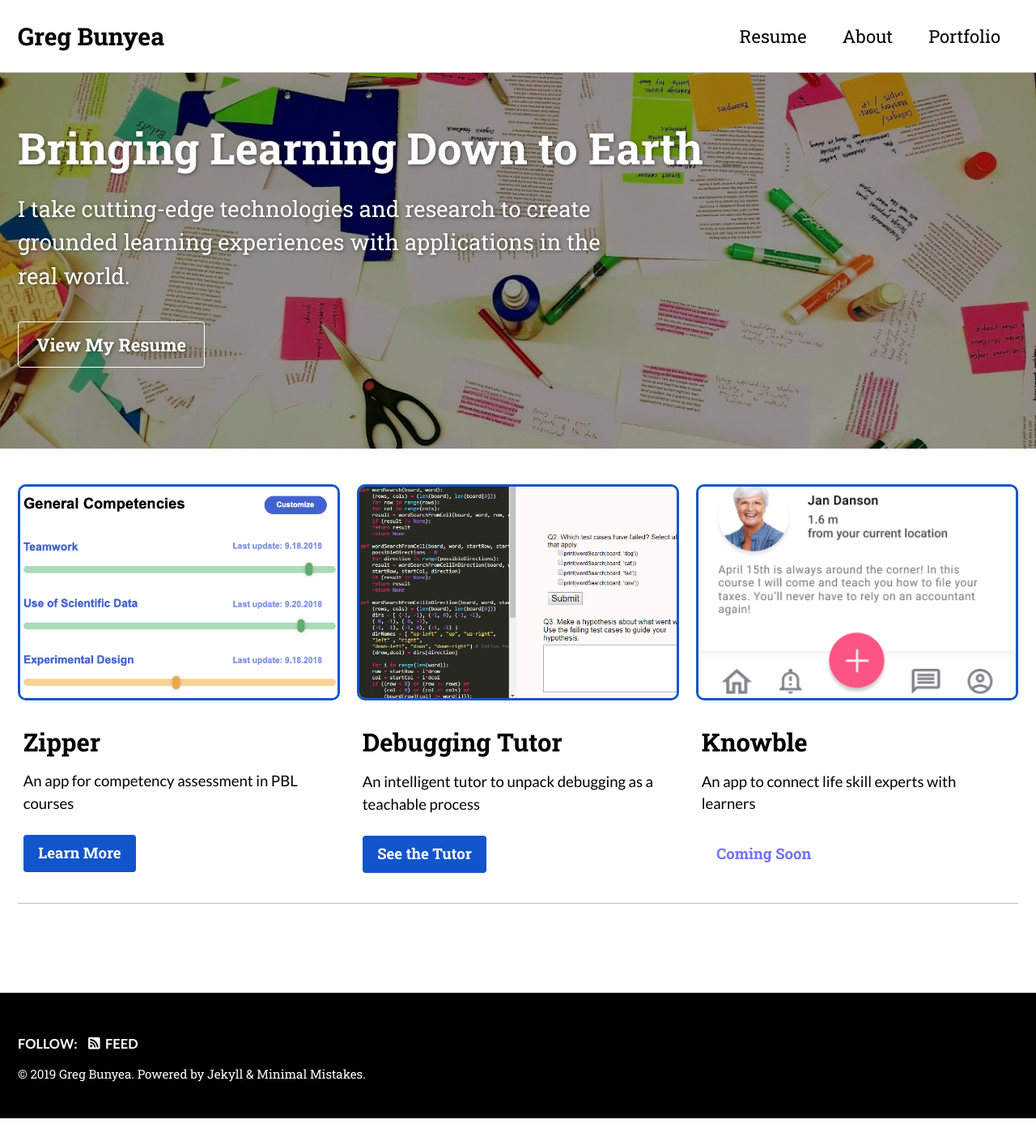
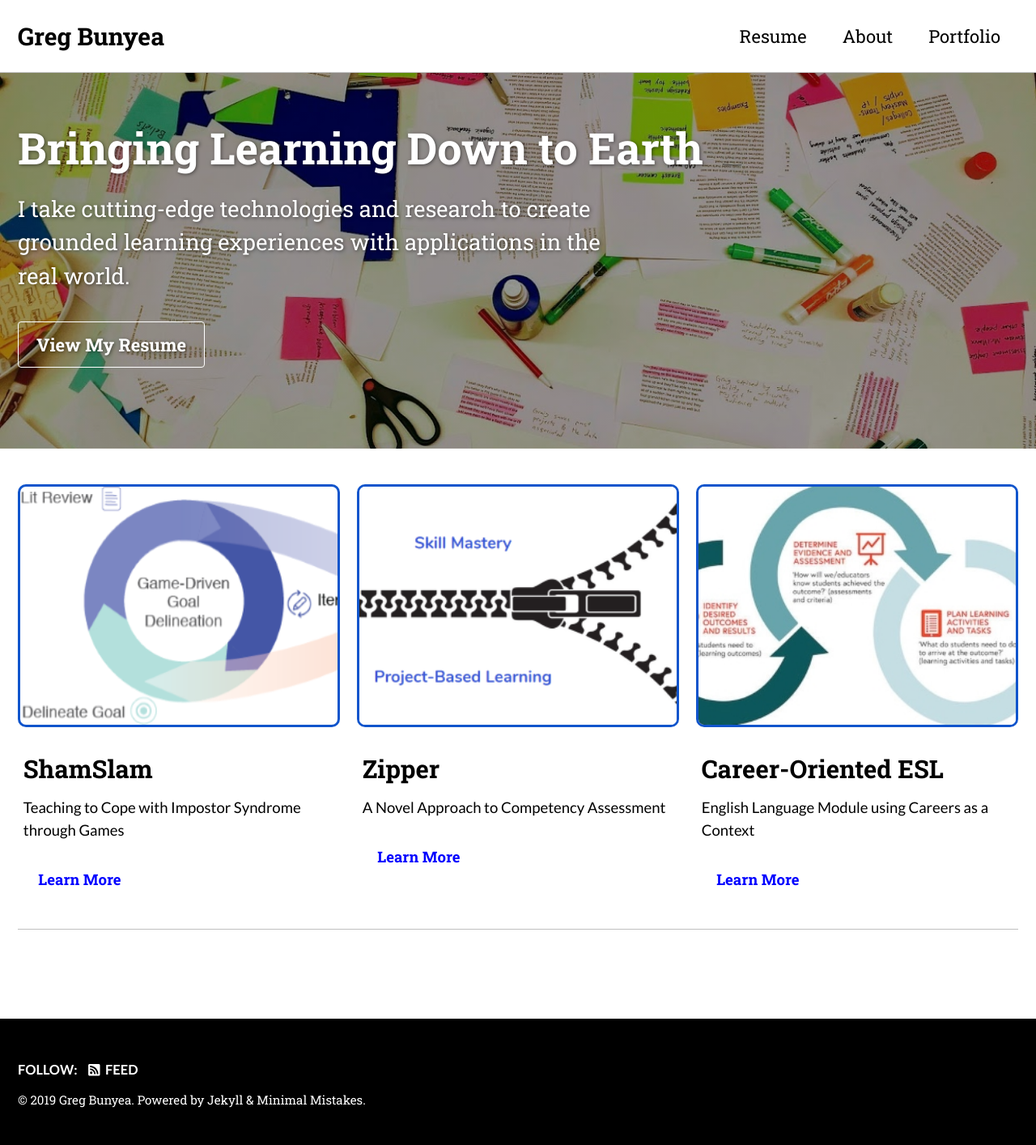
Before and after one commit to gjbunyea/www, a Jekyll site: the page built from index.md, in a window 1280 px wide. Shown: the whole page at 81% size. Built offline with Jekyll 4.4.1, drawn with Linux system fonts in a browser that asks for light colours; cached includes are drawn as plain includes; nearby versions of some CDN libraries; before the commit the page ends 1381 px from its top, so only the background shows below that.

```diff
--- a/index.md
+++ b/index.md
@@ -24,24 +24,20 @@ header:
         url: /GregBunyeaResume.pdf
 
 feature_row:
--   image_path: /assets/images/zipper/zipper_display.png
+-   image_path: assets/images/shamslam/tandem_design_small.png
+    title: "ShamSlam"
+    url: "/portfolio/shamslam"
+    excerpt: "Teaching to Cope with Impostor Syndrome through Games"
+
+-   image_path: assets/images/zipper/zipper_model.png
     title: "Zipper"
-    url: "/portfolio/03-zipper"
-    btn_label: "Learn More"
-    btn_class: "btn--primary"
-    excerpt: "An app for competency assessment in PBL courses"
--   image_path: /assets/images/debugging_tutor/debug_zoom.png
-    title: "Debugging Tutor"
-    url: "/portfolio/04-debuggingtutor"
-    btn_label: "See the Tutor"
-    btn_class: "btn--primary"
-    excerpt: "An intelligent tutor to unpack debugging as a teachable process"
--   image_path: /assets/images/knowble/knowble_display.png
-    title: "Knowble"
-    url: ""
-    btn_label: "Coming Soon"
-    btn_class: "btn--disabled"
-    excerpt: "An app to connect life skill experts with learners"
+    url: "/portfolio/zipper"
+    excerpt: "A Novel Approach to Competency Assessment"
+
+-   image_path: assets/images/eslcurriculum/backward_design_small.jpg
+    title: "Career-Oriented ESL"
+    url: "/portfolio/eslcurriculum"
+    excerpt: "English Language Module using Careers as a Context"
 
     # - image_path: /assets/images/unsplash-gallery-image-2-th.jpg
     # image_caption: "Image courtesy of [Unsplash](https://unsplash.com/)"
```
Also changed, not shown: _pages/portfolio-archive.md (+4 -2 lines), assets/css/main.scss (line endings or trailing spaces), assets/images/eslcurriculum/backward_design.jpg (added), assets/images/eslcurriculum/backward_design_small.jpg (added), assets/images/shamslam/tandem_design_small.png (added), assets/images/zipper/zipper_model.png (added).
